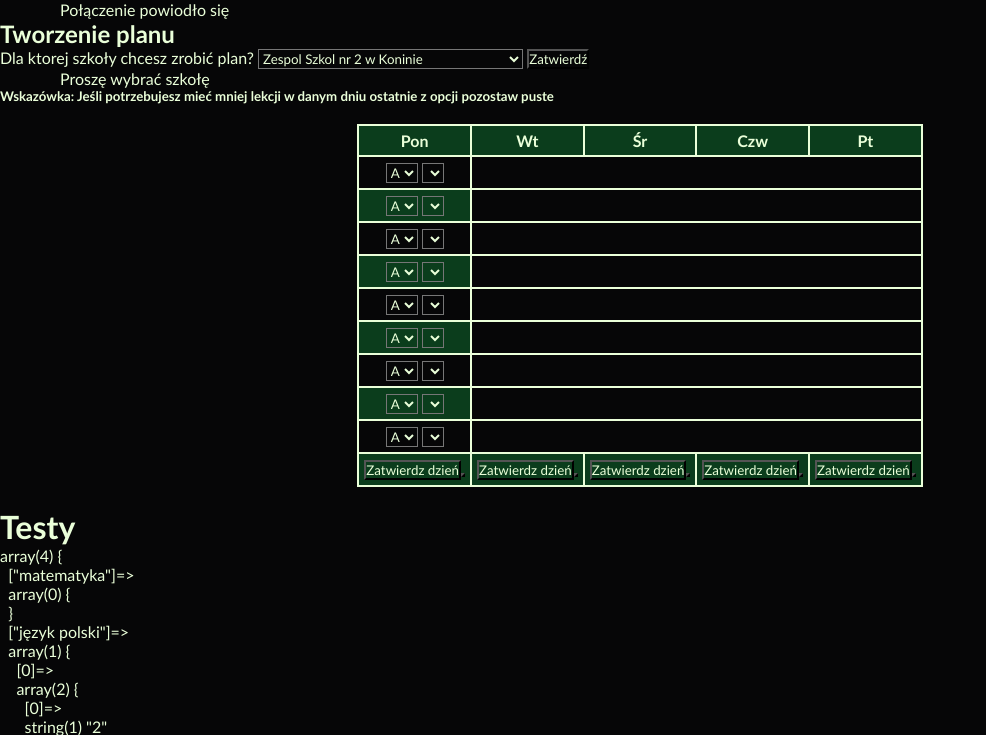
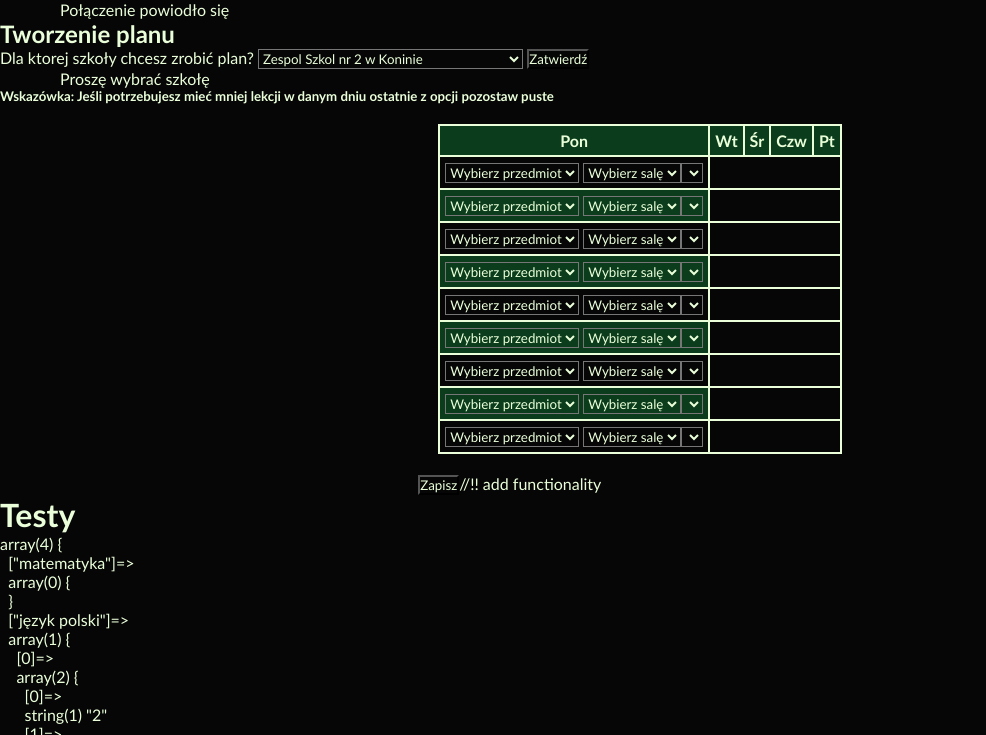
Before and after one commit to Zuzek16/UnterrichtApp, a PHP site: page /tworzPlan.php in a window 1280 px wide. Shown: the top 735 px of the page, without its empty margins (0-986 px from the left). Run offline with PHP 8.4, Linux system fonts and the light colour scheme; data comes from the database, SQL or seed files in the repository; data that the repository does not hold is empty.

Commit message:
new form layout and function

```diff
--- a/getAll.php
+++ b/getAll.php
@@ -20,13 +20,13 @@ $r_przedmiot = mysqli_query($conn, "SELECT * from przedmiot");
 $przedmiot = [];
 while ($row = mysqli_fetch_assoc($r_przedmiot)) array_push($przedmiot, $row);
 
-$r_nauczyciel = mysqli_query($conn, "SELECT * from nauczyciel");
-$nauczyciel = [];
-while ($row = mysqli_fetch_assoc($r_nauczyciel)) array_push($nauczyciel, $row);
+// $r_nauczyciel = mysqli_query($conn, "SELECT * from nauczyciel");
+// $nauczyciel = [];
+// while ($row = mysqli_fetch_assoc($r_nauczyciel)) array_push($nauczyciel, $row);
 
-$r_nauczany_przedmiot = mysqli_query($conn, "SELECT * from nauczany_przedmiot");
-$nauczany_przedmiot = [];
-while ($row = mysqli_fetch_assoc($r_nauczany_przedmiot)) array_push($nauczany_przedmiot, $row);
+// $r_nauczany_przedmiot = mysqli_query($conn, "SELECT * from nauczany_przedmiot");
+// $nauczany_przedmiot = [];
+// while ($row = mysqli_fetch_assoc($r_nauczany_przedmiot)) array_push($nauczany_przedmiot, $row);
 
 $ponLekcjeFormularzGotowy = [];//might need to give this to the url so JS can read it
 //save the info to somevhere and read it instad of relying on post (like cookies/session/get)
@@ -36,14 +36,30 @@ $czwLekcjeFormularzGotowy = [];
 $ptLekcjeFormularzGotowy = [];
 
 function lekcjaInput($licznikLekcji, $dzien){//mabye add id's to inputs
+      global $przedmiot;
+      global $sala;
 
-      echo '<select name='.$przedmiotName.'>';//!dynamic options and defiene the variables
+      $przedmiotName = $dzien."[".$licznikLekcji."]"."[przedmiot]";
+      $nauczycielName = $dzien."[".$licznikLekcji."]"."[nauczyciel]";
+      $salaName = $dzien."[".$licznikLekcji."]"."[sala]";
 
-      echo '<option value="A">A</option>';
+      echo '<select name='.$przedmiotName.'>';
+      echo '<option value="">Wybierz przedmiot</option>';
+      foreach ($przedmiot as $el) {
+            echo '<option value="'.$el['nazwa'].'">'.$el['nazwa'].'</option>';
+      }
+  echo "</select>
+      <select name=$salaName>
+      <option value=''>Wybierz salę</option>
+      ";
+      foreach ($sala as $el) {
+            echo '<option value="'.$el['numer'].'">'.$el['numer'].'</option>';
+      }
+
+  echo "</select>";
 
 
-  echo '</select>
-  <select name='.$nauczycielName.' class="nauczyciel"></select>';
+  echo '<select name='.$nauczycielName.' class="nauczyciel"></select>';
 };
 
 
--- a/index.php
+++ b/index.php
@@ -6,6 +6,11 @@
      <title>UnterrichtApp</title>
      <link rel="stylesheet" href="styl.css">
      <!-- <link rel="icon" type="image/x-icon" href="/zdj/..."> -->
+     <!--
+     - mobile version of this app is goin to have the timetable separated into each day pf the week under each other
+     - responsiv!
+
+      -->
 </head>
 <body>
 <header>
--- a/kodOdPana/test.php
+++ b/kodOdPana/test.php
@@ -1,6 +1,5 @@
 <!DOCTYPE html>
 <html lang="en">
-
 <head>
     <meta charset="UTF-8">
     <meta name="viewport" content="width=device-width, initial-scale=1.0">
--- a/tworzPlan.php
+++ b/tworzPlan.php
@@ -22,10 +22,13 @@ foreach ($przedmiot as $el) {
           array_push($nauczany_przedmiot[$el['nazwa']], [$row['id'],$row['imie']." ".$row['nazwisko']]);
     }
 }
+
+    // $sala = [];//to jest w getAll.php
+
     ?>
     <script>
         var nauczany_przedmiot = <?php echo json_encode($nauczany_przedmiot); ?>;
-        console.log(nauczany_przedmiot);
+        console.log(nauczany_przedmiot);//!!!
     </script>
 </head>
 <body>
@@ -81,17 +84,15 @@ if ($tab == NULL) {
     </tr>
 
     <?php
-    //FORMULARZE LEKCJI
+    global $nauczany_przedmiot;
     $licznik = 0;
 
-
     for ($i=0; $i < 9; $i++) {
-        // global $licznik;
         echo "<tr>";
         for ($j=0; $j < 1; $j++) { //ZMIENIĆ NA 5555
 
             $dzien;
-            switch ($j) {
+            switch ($j) {//shortened?
                 case 0:
                     $dzien = "poniedziałek";
                     break;
@@ -111,7 +112,6 @@ if ($tab == NULL) {
 
             echo "<td>";
             lekcjaInput($licznik, $dzien);
-            // defAddLekcjaTd($licznik, $dzien);
             echo "</td>";
             $licznik++;
         }
@@ -122,89 +122,38 @@ if ($tab == NULL) {
 
     <tr>
     <?php
-    for ($i=0; $i < 5; $i++) {
-        echo "<td><button id=wszystLekcje$i>Zatwierdz dzień<button></td>";
-    }
+    // for ($i=0; $i < 5; $i++) {
+    //     echo "<td><button id=wszystLekcje$i>Zatwierdz dzień</button></td>";
+    // }
     ?>
     </tr>
 
 </table>
+        <button type='submit'>Zapisz</button>//!! add functionality
 </form>
 
 </div>
 
-
 <?php
 }
 global $przedmiotInputList;
+echo "<h1>Testy</h1><pre>";
+var_dump($nauczany_przedmiot);
+echo "</pre><h1>Testy</h1>";
+?>
+<script>
+    let allSelect = document.querySelectorAll("select");
 
-
-echo "<h1>Testy</h1>";
-echo "<pre>";
-var_dump($nauczany_przedmiot);
-
-echo "</pre>";
-
-// echo "<h1>".implode($przedmiotInputList)."</h1>";
-echo "<h1>Testy</h1>";
-
-?>
-<!-- <script>
-
-    let btns = document.querySelector('button.add');
-
-    btns.forEach(el => {
-        el.addEventListener('click', ()=>{
-
-        const tr = document.createElement("tr");
-        const td = document.createElement("td");
-
-        const btn = document.createElement("button");
-        btn.innerText = "Dodaj lekcje";
-        btn.classList.add("add");
-        // btn.addEventListener('click', ()=>{
-        //     alert("sus")
-        // })
-
-        td.appendChild(btn);
-        //?
-        tr.appendChild(td);
-        tr.appendChild(td);
-        tr.appendChild(td);
-        tr.appendChild(td);
-        tr.appendChild(td);
-
-        const tableAll = document.querySelector('table.calosc');
-        tableAll.appendChild(tr);
-
+    allSelect.forEach(el => {
+        el.addEventListener('change', ()=>{
+            console.log(el.value);
+            let form = '';
+            nauczany_przedmiot[`${el.value}`].forEach(el => {
+                form += `<option value="${el[0]}">${el[1]}</option>`;
+            });
+            el.parentElement.querySelector('.nauczyciel').innerHTML = form;
         })
     });
-
-    document.querySelector('button.add').addEventListener('click', ()=>{
-
-    const tr = document.createElement("tr");
-    const td = document.createElement("td");
-
-    const btn = document.createElement("button");
-    btn.innerText = "Dodaj lekcje";
-    btn.classList.add("add");
-    // btn.addEventListener('click', ()=>{
-    //     alert("sus")
-    // })
-
-    td.appendChild(btn);
-    //?
-    tr.appendChild(td);
-    tr.appendChild(td);
-    tr.appendChild(td);
-    tr.appendChild(td);
-    tr.appendChild(td);
-
-    const tableAll = document.querySelector('table.calosc');
-    tableAll.appendChild(tr);
-
-    })
-</script> -->
-<!--  -->
+</script>
 </body>
 </html>
```
Also changed, not shown: temp.txt (+57 -0 lines).
